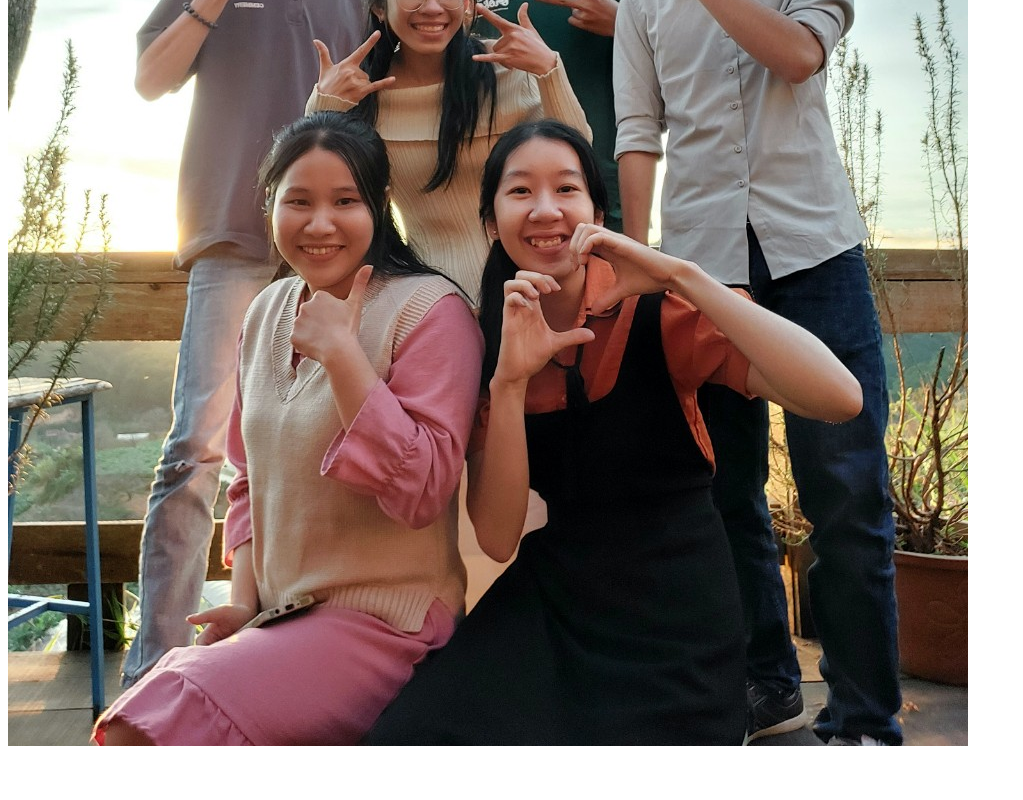
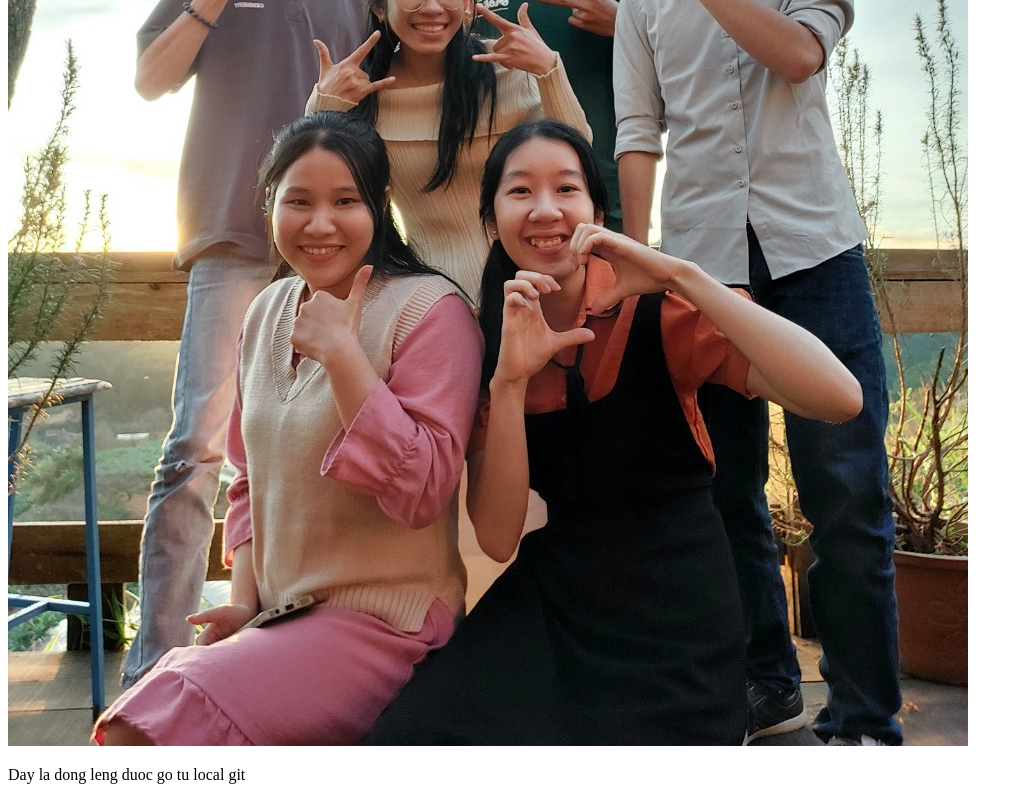
Before and after one commit to camtien4757/testgit, a plain HTML site: page index.html in a window 1280 px wide. Shown: the part 2766-3566 px from the top of the page, without its empty margins (0-1023 px from the left). Before the commit the page ends 3524 px from the top, so only its background shows below. Drawn offline with Linux system fonts and the light colour scheme.

Commit message:
day la dong commit tu local repo

```diff
--- a/index.html
+++ b/index.html
@@ -10,5 +10,6 @@
 <p>This is the first file in my new Git Repo.</p>
 <p>Day la dong do emergency ghi lai</p>
 <img src="/DL1.jpg" alt="">
+<p>Day la dong leng duoc go tu local git</p>
 </body>
 </html>
```
